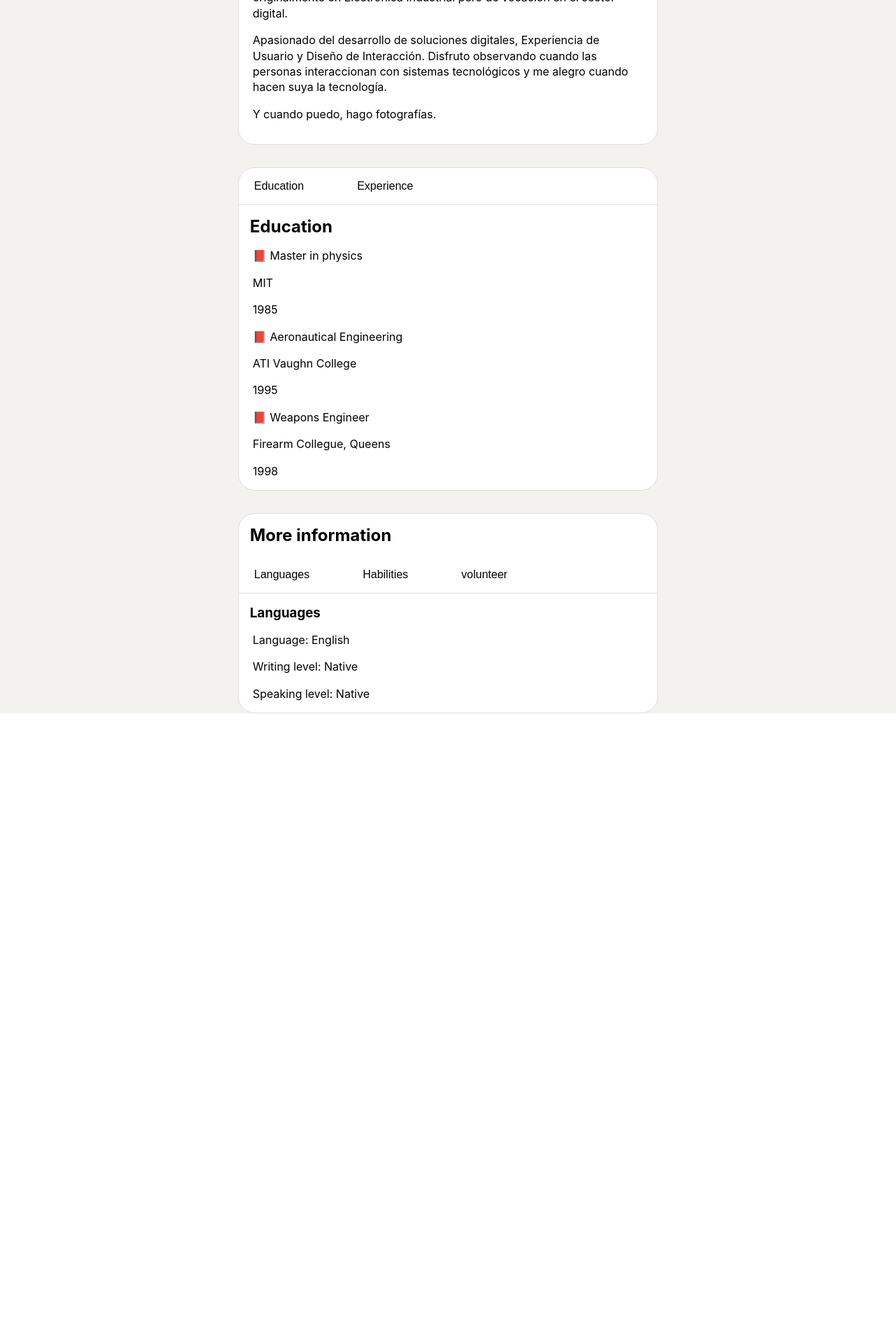
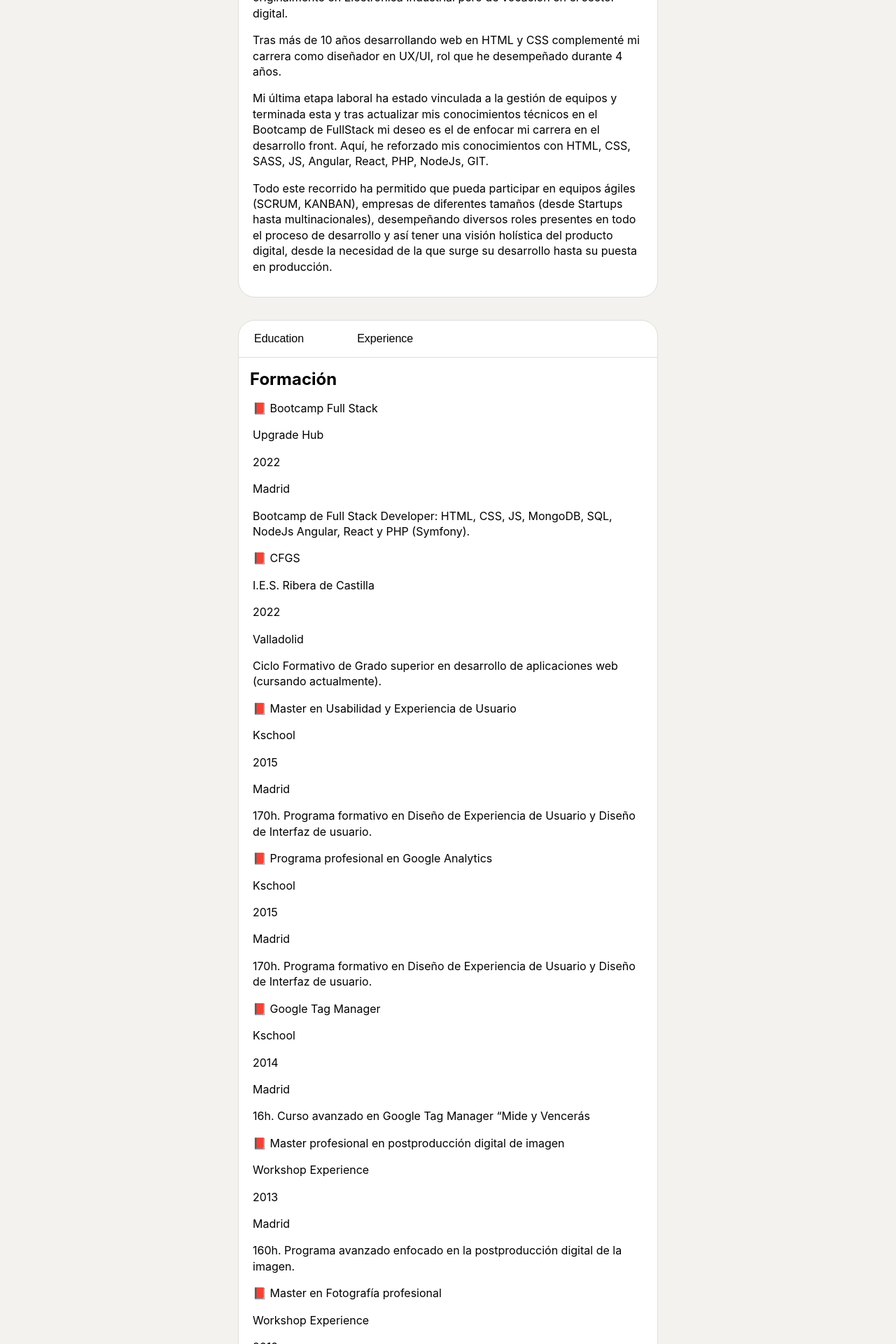
Before and after one commit to diegocastilloupgrade/react-cv-diego, a React (Create React App) app: page / in a window 1280 px wide. Shown: the part 800-2720 px from the top of the page at 70% size. Before the commit the page ends 1851 px from the top, so only its background shows below. Built offline with nearby package versions, Linux system fonts and the light colour scheme.

Commit message:
subimos datos completos

```diff
--- a/src/CV/CV.js
+++ b/src/CV/CV.js
@@ -5,68 +5,154 @@ export const CV = {
     city: "Valladolid / Valladolid",
     email: "diego@diegocastillo.es",
     birthDate: "03/11/1978",
-    phone: "(+12) 555123123",
-    image: "https://media-exp1.licdn.com/dms/image/C4E03AQGYnWJwnCbdoQ/profile-displayphoto-shrink_100_100/0/1613748977147?e=1661385600&v=beta&t=Ec79nduofPKvII4m3qWkcVqHndJKfxE79KqwVUB1xGs",
+    phone: "(+12) 3456789210",
+    image: "https://media-exp1.licdn.com/dms/image/C4E03AQE5wt7AA-U0Cg/profile-displayphoto-shrink_400_400/0/1658343684839?e=1665014400&v=beta&t=RcVoXZSeAFvnkTY98tHVrS2oKApl0bvGDbSwSjTdQ04",
+    bckimage: "https://media-exp1.licdn.com/dms/image/C4E16AQEdI3wBOPwqWw/profile-displaybackgroundimage-shrink_350_1400/0/1656953864896?e=1665014400&v=beta&t=YSzfPI5yT-vzcQu_wXPjVE4v-YxhVBf0GpyOzkpDznk",
     gitHub: "https://github.com/diegocastilloupgrade",
     aboutMe: [
       {
         info: "Vallisoletano de nacimiento, y Madrileño de adopción formado originalmente en Electrónica Industrial pero de vocación en el sector digital.",
       },
       {
-        info: "Apasionado del desarrollo de soluciones digitales, Experiencia de Usuario y Diseño de Interacción. Disfruto observando cuando las personas interaccionan con sistemas tecnológicos y me alegro cuando hacen suya la tecnología.",
+        info: "Tras más de 10 años desarrollando web en HTML y CSS complementé mi carrera como diseñador en UX/UI, rol que he desempeñado durante 4 años.",
       },
       {
-        info: "Y cuando puedo, hago fotografías.",
+        info: "Mi última etapa laboral ha estado vinculada a la gestión de equipos y terminada esta y tras actualizar mis conocimientos técnicos en el Bootcamp de FullStack mi deseo es el de enfocar mi carrera en el desarrollo front. Aquí, he reforzado mis conocimientos con HTML, CSS, SASS, JS, Angular, React, PHP, NodeJs, GIT.",
       },
+      {
+        info: "Todo este recorrido ha permitido que pueda participar en equipos ágiles (SCRUM, KANBAN), empresas de diferentes tamaños (desde Startups hasta multinacionales), desempeñando diversos roles presentes en todo el proceso de desarrollo y así tener una visión holística del producto digital, desde la necesidad de la que surge su desarrollo hasta su puesta en producción."
+      }
     ],
   },
   education: [
     {
-      name: "Master in physics",
-      date: "1985",
-      where: "MIT",
+      name: "Bootcamp Full Stack",
+      date: "2022",
+      where: "Upgrade Hub",
+      city: "Madrid",
+      desc: "Bootcamp de Full Stack Developer: HTML, CSS, JS, MongoDB, SQL, NodeJs Angular, React y PHP (Symfony).",
     },
     {
-      name: "Aeronautical Engineering",
-      date: "1995",
-      where: "ATI Vaughn College",
+      name: "CFGS",
+      date: "2022",
+      where: "I.E.S. Ribera de Castilla",
+      city: "Valladolid",
+      desc: "Ciclo Formativo de Grado superior en desarrollo de aplicaciones web (cursando actualmente)."
     },
     {
-      name: "Weapons Engineer",
-      date: "1998",
-      where: "Firearm Collegue, Queens",
+      name: "Master en Usabilidad y Experiencia de Usuario",
+      date: "2015",
+      where: "Kschool",
+      city: "Madrid",
+      desc: "170h. Programa formativo en Diseño de Experiencia de Usuario y Diseño de Interfaz de usuario."
     },
+    {
+      name: "Programa profesional en Google Analytics",
+      date: "2015",
+      where: "Kschool",
+      city: "Madrid",
+      desc: "170h. Programa formativo en Diseño de Experiencia de Usuario y Diseño de Interfaz de usuario."
+    },
+    {
+      name: "Google Tag Manager",
+      date: "2014",
+      where: "Kschool",
+      city: "Madrid",
+      desc: "16h. Curso avanzado en Google Tag Manager “Mide y Vencerás"
+    },
+    {
+      name: "Master profesional en postproducción digital de imagen",
+      date: "2013",
+      where: "Workshop Experience",
+      city: "Madrid",
+      desc: "160h. Programa avanzado enfocado en la postproducción digital de la imagen."
+    },
+    {
+      name: "Master en Fotografía profesional",
+      date: "2012",
+      where: "Workshop Experience",
+      city: "Madrid",
+      desc: "160h. Programa formativo de fotografía profesional.",
+    },
+    { name: "Higher National Diploma en diseño gráfico y multimedia",
+      date: "2004",
+      where: "E.S.I. Valladolid",
+      city: "Valladolid",
+      desc: "Carrera de diseño gráfico y multimedia"}
   ],
   experience: [
     {
-      name: "Consultant",
-      date: "01/01/2013 – Nowadays",
-      where: "S.H.I.E.L.D",
+      where: "Roams",
+      name: "Project Manager",
+      date: "2021 – 2022",
+      companylogo: "",
+      link: "",
       description:
-        "It builds the helicarriers used by S.H.I.E.L.D. It produces the Quinjets used by the Avengers.",
+        "Project Manager del equipo de desarrollo y producto.",
     },
     {
-      name: "CEO",
-      date: "01/01/2000 – 28/02/2012",
-      where: "Stark Industries",
+      where: "Madison",
+      name: "UX/UI",
+      date: "2017 – 2021",
+      companylogo: "",
+      link: "",
       description:
-        "Manage the company, which is a multi-billion dollar multinational corporation that develops and manufactures advanced weapon and defense technologies. The company manufactures the armor worn by Iron Man and War Machine.",
+        "Diseñador UX/UI en el departamento de Market Research.",
     },
+    {
+      where: "Universidad de Valladolid y Burgos",
+      name: "Tutor",
+      date: "2018 – 2020",
+      companylogo: "",
+      link: "http://emprendimientoinnovadorcyl.com/programas-anteriores/",
+      description:
+        "Tutor en el Programa de apoyo al emprendimiento innovador 2018-2020 para la Universidad de Valladolid, Soria y Burgos.",
+    },
+    {
+      where: "Freelance",
+      name:"Desarrollador y diseñador UX/UI",
+      date: "2016 - 2020",
+      companylogo: "",
+      link: "https://diegocastillo.es/portfolio",
+      description: "Desarrollador front end, diseñador UX/UI y gráfico."
+    },
+    {
+      where: "Wolters Kluwer España",
+      name: "Desarrollador frontend",
+      date: "2007 - 2016",
+      companylogo: "",
+      link: "",
+      description: "Desarrollador frontend en el área de desarrollo de software editorial."
+    },
+    {
+      where: "Cosmomedia",
+      name: "Desarrollador y diseñador",
+      date: "2003 - 2007",
+      companylogo: "",
+      link: "",
+      description: "Desarrollador Frontend y diseñador gráfico y editorial"
+    }
+
   ],
   languages: {
-    language: "English",
-    wrlevel: "Native",
-    splevel: "Native",
+    language: "Castellano",
+    wrlevel: "Nativo",
+    splevel: "Nativo",
   },
   habilities: [
-    "Robotics",
-    "Robot Programming",
-    "Physics",
-    "Weaponery",
-    "Engineer",
-    "Money",
-    "Dating",
-    "Saving the world",
+    "HTML",
+    "SCSS",
+    "JS",
+    "Angular",
+    "React",
+    "NodeJs",
+    "MongoDB",
+    "SQL",
+    "GIT",
+    "SEO",
+    "SCRUM",
+    "KANBAN",
+    "OKR"
   ],
   volunteer: [
     {
--- a/src/components/Education.jsx
+++ b/src/components/Education.jsx
@@ -5,13 +5,15 @@ const Education = ({ education }) => {
   return (
     <div>
       <div className="education">
-      <h2>Education</h2>
+      <h2>Formación</h2>
         {education.map((item) => {
           return (
             <div key={JSON.stringify(item)}>
               <p className="name">📕 {item.name}</p>
               <p>{item.where}</p>
               <p>{item.date}</p>
+              <p>{item.city}</p>
+              <p>{item.desc}</p>
             </div>
           );
         })}
--- a/src/components/Experience.jsx
+++ b/src/components/Experience.jsx
@@ -5,7 +5,7 @@ const Experience = ({ experience }) => {
   return (
     <div>
       <div className="experience">
-      <h2>Experience</h2>
+      <h2>Experiencia</h2>
         {experience.map((item) => {
           return (
             <div key={JSON.stringify(item)}>
```
